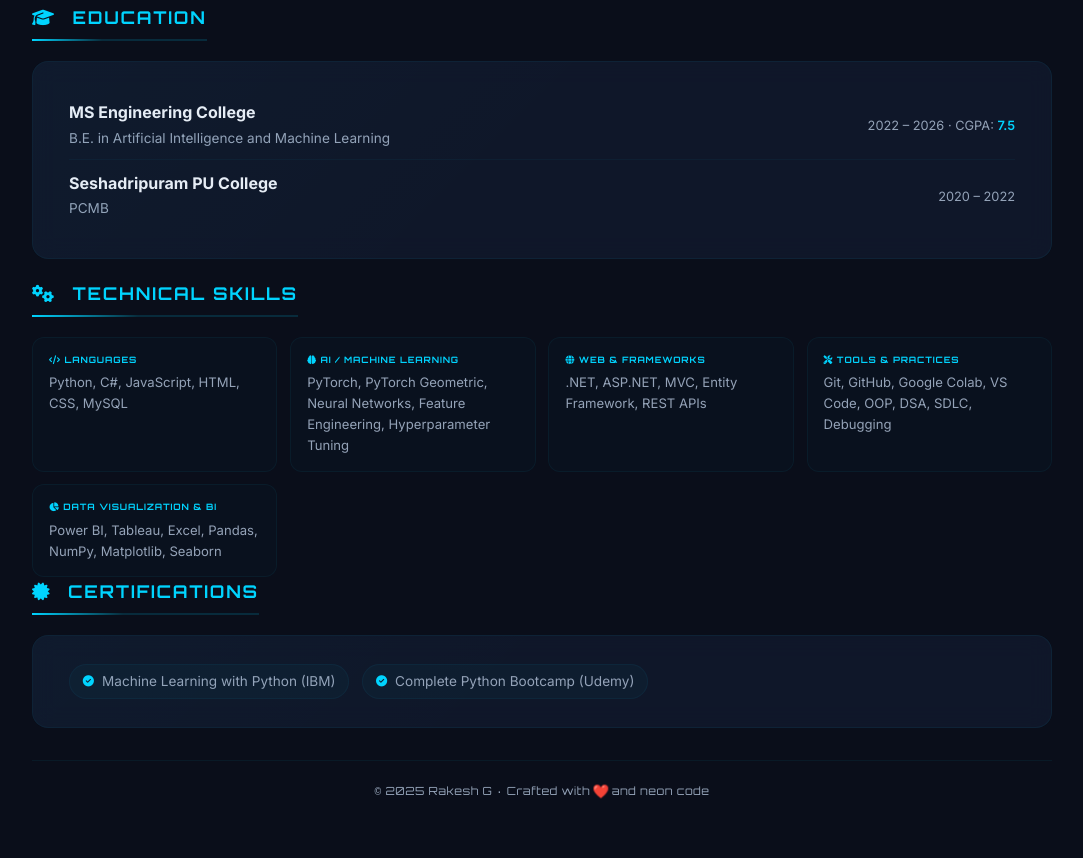
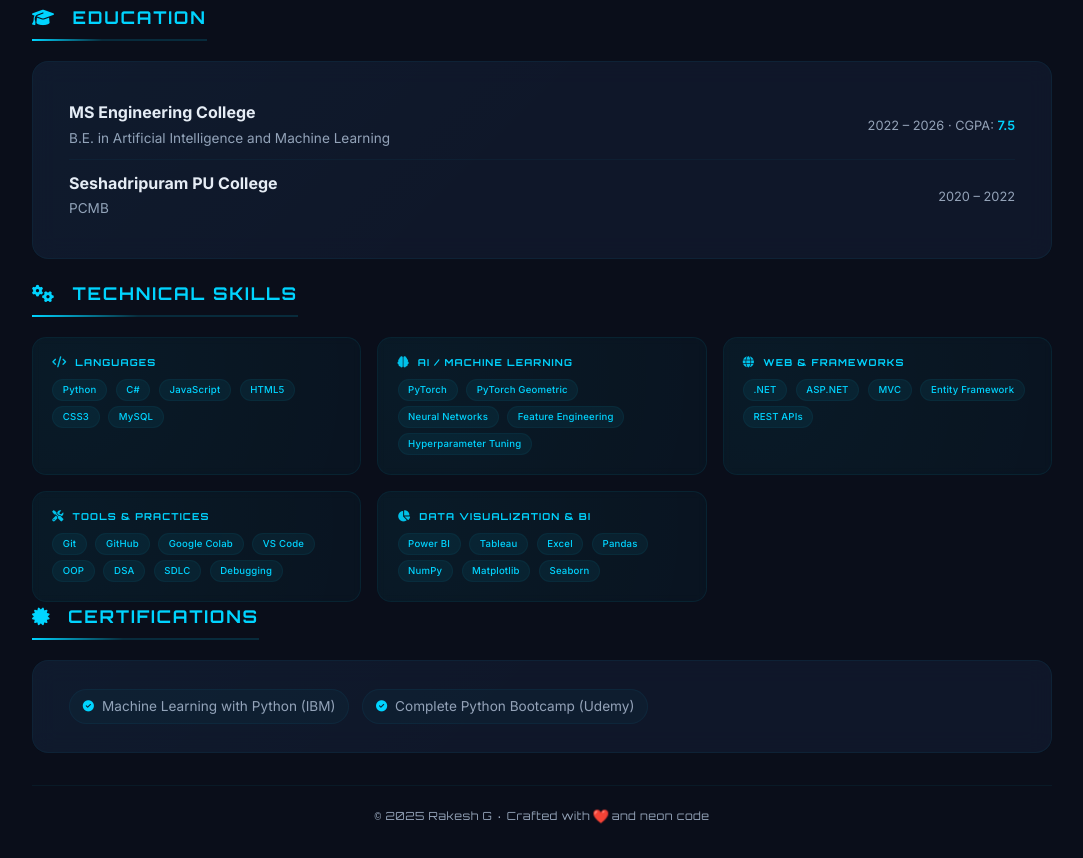
Before and after one commit to rakeshgangaraju10/Portfolio, a plain HTML site: page index.html in a window 1280 px wide. Shown: the part 1398-2256 px from the top of the page, without its empty margins (98-1181 px from the left). Before the commit the page ends 2231 px from the top, so only its background shows below. Drawn offline with Linux system fonts and the light colour scheme.

Commit message:
Beautify skills section in index.html
Updated styles and structure for skills section in index.html, enhancing visual appeal and layout.

```diff
--- a/index.html
+++ b/index.html
@@ -506,41 +506,93 @@
       border-bottom: none;
     }
 
-    /* ---------- SKILLS ---------- */
+    /* ---------- SKILLS (BEAUTIFIED) ---------- */
     .skills-grid {
       display: grid;
       grid-template-columns: 1fr;
-      gap: 0.8rem;
+      gap: 1rem;
     }
 
     .skill-card {
-      background: rgba(0, 212, 255, 0.02);
-      border: 1px solid rgba(0, 212, 255, 0.05);
-      border-radius: 12px;
-      padding: 0.9rem 1rem;
+      background: rgba(0, 212, 255, 0.03);
+      border: 1px solid rgba(0, 212, 255, 0.08);
+      border-radius: 14px;
+      padding: 1rem 1.2rem;
       transition: all 0.3s ease;
+      position: relative;
+      overflow: hidden;
+      backdrop-filter: blur(4px);
+    }
+
+    .skill-card::before {
+      content: '';
+      position: absolute;
+      top: -50%;
+      left: -50%;
+      width: 200%;
+      height: 200%;
+      background: radial-gradient(circle at 30% 40%, rgba(0, 212, 255, 0.03) 0%, transparent 60%);
+      pointer-events: none;
+      transition: all 0.6s ease;
+    }
+
+    .skill-card:hover::before {
+      transform: scale(1.2);
+      opacity: 0.8;
     }
 
     .skill-card:hover {
-      background: rgba(0, 212, 255, 0.05);
-      border-color: rgba(0, 212, 255, 0.15);
-      transform: translateY(-2px);
+      background: rgba(0, 212, 255, 0.08);
+      border-color: var(--accent-cyan);
+      transform: translateY(-4px);
+      box-shadow: 0 8px 30px rgba(0, 212, 255, 0.06);
     }
 
     .skill-card h4 {
       font-family: 'Orbitron', monospace;
-      font-size: 0.55rem;
+      font-size: 0.6rem;
       font-weight: 700;
       text-transform: uppercase;
-      letter-spacing: 0.1em;
+      letter-spacing: 0.12em;
       color: var(--accent-cyan);
-      margin-bottom: 0.3rem;
+      margin-bottom: 0.4rem;
+      display: flex;
+      align-items: center;
+      gap: 0.5rem;
+    }
+
+    .skill-card h4 i {
+      font-size: 0.7rem;
+      opacity: 0.9;
     }
 
     .skill-card p {
-      font-size: 0.82rem;
+      font-size: 0.85rem;
       color: var(--text-secondary);
-      line-height: 1.6;
+      line-height: 1.7;
+      font-weight: 400;
+      position: relative;
+      z-index: 1;
+    }
+
+    .skill-card .skill-tag {
+      display: inline-block;
+      background: rgba(0, 212, 255, 0.06);
+      color: var(--accent-cyan);
+      font-size: 0.6rem;
+      font-weight: 500;
+      padding: 0.1rem 0.6rem;
+      border-radius: 100px;
+      margin-right: 0.3rem;
+      margin-bottom: 0.2rem;
+      border: 1px solid rgba(0, 212, 255, 0.05);
+      font-family: 'Inter', sans-serif;
+      letter-spacing: 0.02em;
+    }
+
+    .skill-card .skill-tag:hover {
+      background: rgba(0, 212, 255, 0.12);
+      border-color: rgba(0, 212, 255, 0.2);
     }
 
     /* ---------- CERTIFICATIONS ---------- */
@@ -674,7 +726,7 @@
       }
 
       .skills-grid {
-        grid-template-columns: repeat(4, 1fr);
+        grid-template-columns: repeat(3, 1fr);
       }
 
       .card {
@@ -703,6 +755,10 @@
       .hero-left .tagline {
         font-size: 1.05rem;
         max-width: 650px;
+      }
+
+      .skills-grid {
+        grid-template-columns: repeat(4, 1fr);
       }
     }
 
@@ -848,7 +904,7 @@
           <a href="https://github.com/rakeshgangaraju10" target="_blank" title="GitHub">
             <i class="fab fa-github"></i>
           </a>
-          <a href="https://www.linkedin.com/in/rakesh-g-995004324" target="_blank" title="LinkedIn">
+          <a href="https://www.linkedin.com/in/rakesh-g-995004324/" target="_blank" title="LinkedIn">
             <i class="fab fa-linkedin-in"></i>
           </a>
         </div>
@@ -974,29 +1030,65 @@
       </div>
     </section>
 
-    <!-- ===== SKILLS ===== -->
+    <!-- ===== SKILLS (BEAUTIFIED) ===== -->
     <section>
       <h2 class="section-title"><i class="fas fa-cogs" style="margin-right:0.6rem;"></i> Technical Skills</h2>
       <div class="skills-grid">
         <div class="skill-card">
           <h4><i class="fas fa-code"></i> Languages</h4>
-          <p>Python, C#, JavaScript, HTML, CSS, MySQL</p>
+          <p>
+            <span class="skill-tag">Python</span>
+            <span class="skill-tag">C#</span>
+            <span class="skill-tag">JavaScript</span>
+            <span class="skill-tag">HTML5</span>
+            <span class="skill-tag">CSS3</span>
+            <span class="skill-tag">MySQL</span>
+          </p>
         </div>
         <div class="skill-card">
           <h4><i class="fas fa-brain"></i> AI / Machine Learning</h4>
-          <p>PyTorch, PyTorch Geometric, Neural Networks, Feature Engineering, Hyperparameter Tuning</p>
+          <p>
+            <span class="skill-tag">PyTorch</span>
+            <span class="skill-tag">PyTorch Geometric</span>
+            <span class="skill-tag">Neural Networks</span>
+            <span class="skill-tag">Feature Engineering</span>
+            <span class="skill-tag">Hyperparameter Tuning</span>
+          </p>
         </div>
         <div class="skill-card">
           <h4><i class="fas fa-globe"></i> Web & Frameworks</h4>
-          <p>.NET, ASP.NET, MVC, Entity Framework, REST APIs</p>
+          <p>
+            <span class="skill-tag">.NET</span>
+            <span class="skill-tag">ASP.NET</span>
+            <span class="skill-tag">MVC</span>
+            <span class="skill-tag">Entity Framework</span>
+            <span class="skill-tag">REST APIs</span>
+          </p>
         </div>
         <div class="skill-card">
           <h4><i class="fas fa-tools"></i> Tools & Practices</h4>
-          <p>Git, GitHub, Google Colab, VS Code, OOP, DSA, SDLC, Debugging</p>
+          <p>
+            <span class="skill-tag">Git</span>
+            <span class="skill-tag">GitHub</span>
+            <span class="skill-tag">Google Colab</span>
+            <span class="skill-tag">VS Code</span>
+            <span class="skill-tag">OOP</span>
+            <span class="skill-tag">DSA</span>
+            <span class="skill-tag">SDLC</span>
+            <span class="skill-tag">Debugging</span>
+          </p>
         </div>
         <div class="skill-card">
           <h4><i class="fas fa-chart-pie"></i> Data Visualization & BI</h4>
-          <p>Power BI, Tableau, Excel, Pandas, NumPy, Matplotlib, Seaborn</p>
+          <p>
+            <span class="skill-tag">Power BI</span>
+            <span class="skill-tag">Tableau</span>
+            <span class="skill-tag">Excel</span>
+            <span class="skill-tag">Pandas</span>
+            <span class="skill-tag">NumPy</span>
+            <span class="skill-tag">Matplotlib</span>
+            <span class="skill-tag">Seaborn</span>
+          </p>
         </div>
       </div>
     </section>
```
